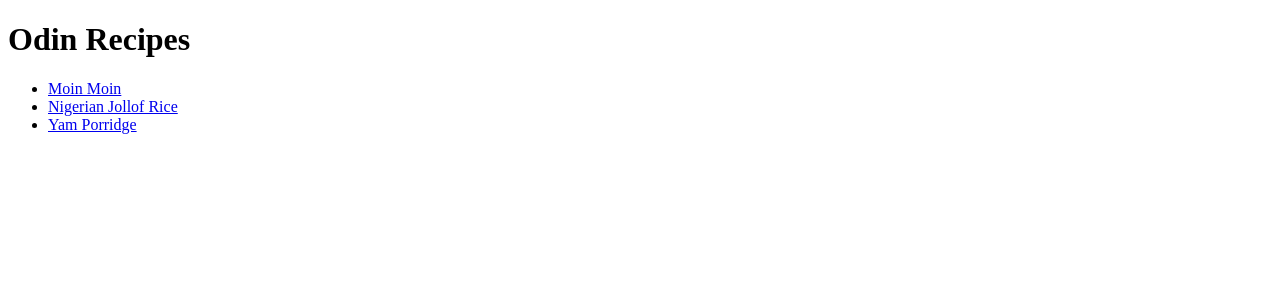
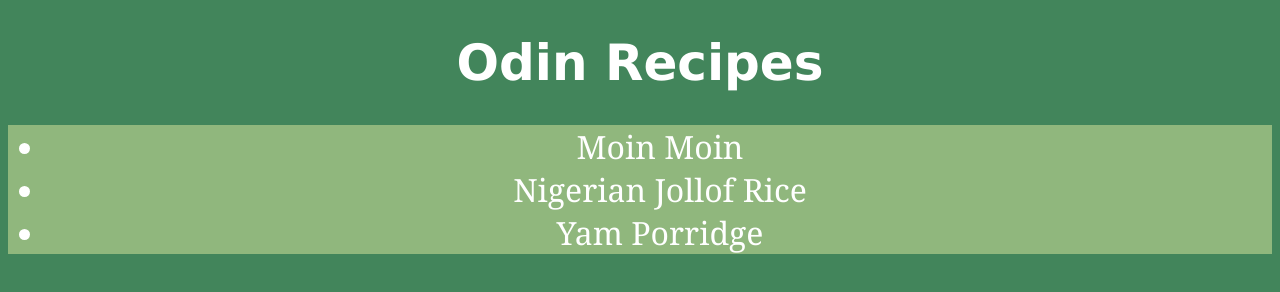
Before and after one commit to RaphDasilva/odin-recipes, a plain HTML site: page index.html in a window 1280 px wide. Drawn offline with Linux system fonts and the light colour scheme.

Commit message:
Added style.css, also i added css to the pages using extanal stylingsheet making the pages look colorful

```diff
--- a/index.html
+++ b/index.html
@@ -4,14 +4,15 @@
     <meta charset="UTF-8">
     <meta http-equiv="X-UA-Compatible" content="IE=edge">
     <meta name="viewport" content="width=device-width, initial-scale=1.0">
+    <link rel="stylesheet" href="style.css">
     <title>Odin Recipes</title>
 </head>
 <body>
     <h1>Odin Recipes</h1>
     <ul>
-       <li><a href="recipes/moin-moin.html">Moin Moin</a></li>
-       <li><a href="recipes/nigerian-jollof-rice.html">Nigerian Jollof Rice</a></li>
-       <li><a href="recipes/yam-porridge.html">Yam Porridge</a></li>
+        <a href="recipes/moin-moin.html"><li>Moin Moin</li></a>
+        <a href="recipes/nigerian-jollof-rice.html"><li>Nigerian Jollof Rice</li></a>
+        <a href="recipes/yam-porridge.html"><li>Yam Porridge</li></a>
     </ul>
 </body>
 </html>
--- /dev/null
+++ b/style.css
@@ -0,0 +1,42 @@
+body{
+    background-color: #42855B;
+    color: white;
+    font-family: Georgia, 'Times New Roman', Times, serif;
+}
+
+h1, h2{
+
+    text-align: center;
+    font-size: 50px;
+    font-family: Verdana, Geneva, Tahoma, sans-serif;
+}
+  ul, ol{
+    background-color: #90B77D;
+    font-size: 20px;
+  }
+
+ul a {
+    color: white;
+    text-align: center;
+    text-decoration: none;
+    font-size: 32px;
+
+}
+
+img{
+    width: 500px;
+    height: 500px;
+
+}
+
+p{
+    font-size: 20px;
+    background-color: #90B77D;
+    text-align: center;
+}
+
+a{
+    color: aliceblue;
+    font-size: 40px;
+    text-decoration: none;
+}
```
Also changed, not shown: recipes/moin-moin.html (+1 -0 lines), recipes/nigerian-jollof-rice.html (+1 -0 lines), recipes/yam-porridge.html (+1 -0 lines).
